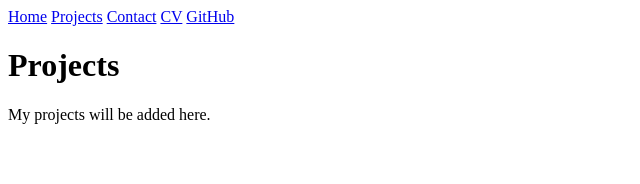
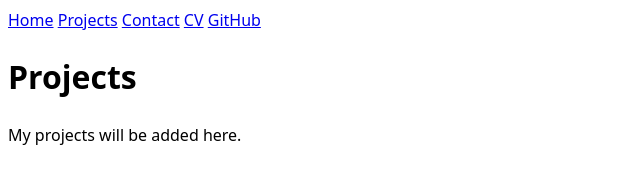
Before and after one commit to mmmesdaq-spec/DSC-106-Portfolio, a plain HTML site: page projects/index.html in a window 1280 px wide. Shown: the whole page, without its empty margins (0-640 px from the left). Drawn offline with Linux system fonts and the light colour scheme.

Commit message:
Update index.html

```diff
--- a/projects/index.html
+++ b/projects/index.html
@@ -4,11 +4,12 @@
     <meta charset="UTF-8">
     <meta name="viewport" content="width=device-width, initial-scale=1.0">
     <title>Projects</title>
+    <link rel="stylesheet" href="../style.css">
 </head>
 <body>
-    <nav>
+<nav>
     <a href="../">Home</a>
-    <a href="./">Projects</a>
+    <a href="./" class="current">Projects</a>
     <a href="../contact/">Contact</a>
     <a href="../cv/">CV</a>
     <a href="https://github.com/mmmesdaq-spec" target="_blank">GitHub</a>
```
